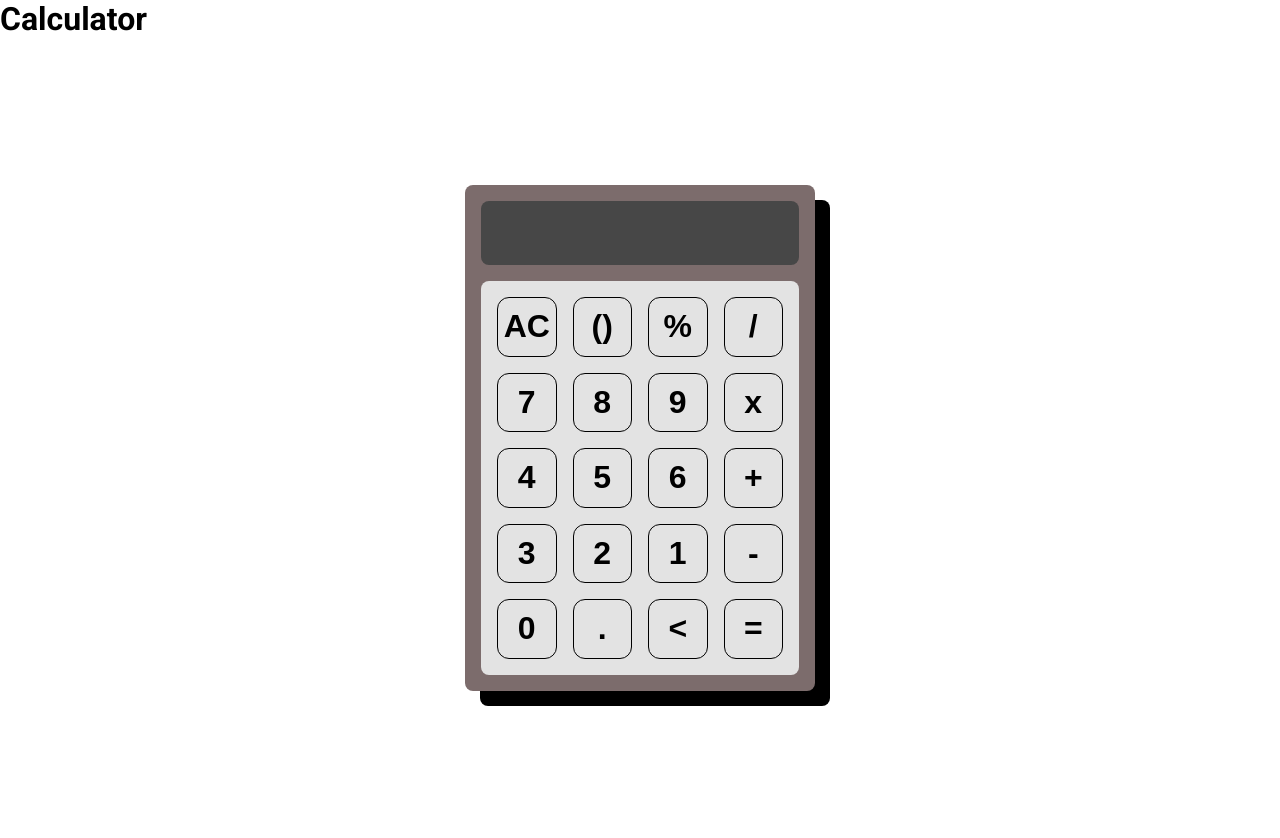
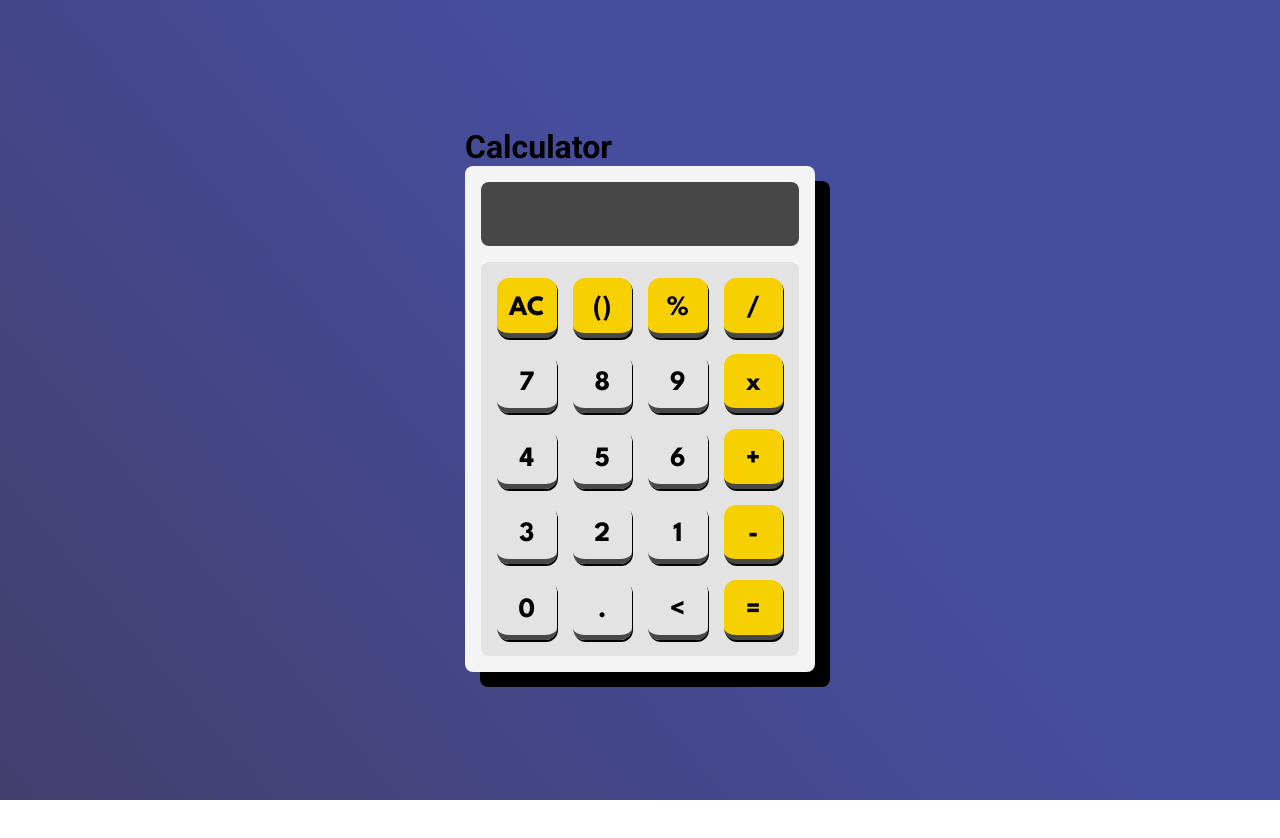
Before and after one commit to mauriciompf/calculator-m, a React (Vite) app: page / in a window 1280 px wide. After the commit the page ends 800 px from the top, so only its background shows below. Built offline with nearby package versions, Linux system fonts and the light colour scheme.

Commit message:
Update files

```diff
--- a/index.html
+++ b/index.html
@@ -9,6 +9,10 @@
       href="https://fonts.googleapis.com/css2?family=Roboto:wght@400;700&display=swap"
       rel="stylesheet"
     />
+    <link
+      href="https://fonts.googleapis.com/css2?family=League+Spartan:wght@700&display=swap"
+      rel="stylesheet"
+    />
     <meta name="viewport" content="width=device-width, initial-scale=1.0" />
     <title>Calculator</title>
   </head>
--- a/src/components/App.jsx
+++ b/src/components/App.jsx
@@ -4,7 +4,7 @@ import "../styles/styles.css";
 
 export default function App() {
   return (
-    <main className={app.main}>
+    <main>
       <h1>Calculator</h1>
       <Calculator className={app.calculator} />
     </main>
--- a/src/components/Calculator.jsx
+++ b/src/components/Calculator.jsx
@@ -170,7 +170,6 @@ export default function Calculator({ className }) {
   }
 
   return (
-    <div className={className}>
     <div className={calculator.wrapper}>
       <Display expression={expression} errorMessage={error} />
 
@@ -211,6 +210,5 @@ export default function Calculator({ className }) {
         </div>
       </div>
     </div>
-    </div>
   );
 }
--- a/src/styles/App.module.css
+++ b/src/styles/App.module.css
@@ -1,10 +1,14 @@
 :root {
-  --primary-white: #f4f4f4;
-  --primary-black: #474747;
+  --primary-blue: #454e9e;
+  --primary-green: #018e42;
+  --primary-yellow: #f7d002;
+
+  --gradient-main: linear-gradient(
+    50deg,
+    rgb(67, 62, 109) 0%,
+    rgba(69, 78, 158, 1) 60%
+  );
+
+  --neutral-white: #f4f4f4;
+  --neutral-black: #474747;
 }
-
-.calculator {
-  display: grid;
-  place-items: center;
-  height: 100vh;
-}
--- a/src/styles/Calculator.module.css
+++ b/src/styles/Calculator.module.css
@@ -1,12 +1,15 @@
 .wrapper {
-  width: min(350px, 100%);
+  width: 350px;
   border-radius: 0.5rem;
   padding: 1rem;
-  background-color: rgb(124, 108, 108);
+  background-color: var(--neutral-white);
   box-shadow: 15px 15px 0px;
+  /* box-shadow: 0 4px 8px 0 rgba(0, 0, 0, 0.2), 0 6px 20px 0 rgba(0, 0, 0, 0.19); */
 }
 
-.btn {
-  padding: 1rem;
-  font-size: 2em;
+@media screen and (max-width: 415px) {
+  .wrapper {
+    /* width: 100%; */
+    box-shadow: none;
+  }
 }
--- a/src/styles/Display.module.css
+++ b/src/styles/Display.module.css
@@ -2,8 +2,8 @@
   text-align: right;
   display: grid;
   align-items: center;
-  background-color: var(--primary-black);
-  color: var(--primary-white);
+  background-color: var(--neutral-black);
+  color: var(--neutral-white);
   aspect-ratio: 1 / 0.2;
   margin-block-end: 1rem;
   border-radius: 0.5rem;
--- a/src/styles/Keypad.module.css
+++ b/src/styles/Keypad.module.css
@@ -8,13 +8,20 @@
 }
 
 .btn {
-  padding: 0.3rem;
+  /* padding: 0.3rem; */
   aspect-ratio: 1 / 1;
   font-weight: 700;
-  font-size: 2em;
-  border: 1px solid black;
+  font-size: 1.75em;
+  /* border: 1px solid black; */
   border-radius: 0.75rem;
   user-select: none;
+  box-shadow: 1px 2px 0px;
+  padding-top: 5px;
+  border-bottom: 5px solid var(--neutral-black);
+}
+
+.btn:active {
+  border-bottom: 0px solid transparent;
 }
 
 .top {
@@ -24,6 +31,17 @@
   grid-template-columns: repeat(4, 1fr);
 }
 
+.right {
+  gap: 1rem;
+  display: grid;
+  grid-column: 4;
+}
+
+.top .btn,
+.right .btn {
+  background-color: var(--primary-yellow);
+}
+
 .numbers {
   gap: 1rem;
   display: grid;
@@ -31,9 +49,3 @@
   grid-row: 2;
   grid-template-columns: repeat(3, 1fr);
 }
-
-.right {
-  gap: 1rem;
-  display: grid;
-  grid-column: 4;
-}
--- a/src/styles/styles.css
+++ b/src/styles/styles.css
@@ -10,8 +10,16 @@ html {
 }
 
 button {
+  font-family: "League Spartan", sans-serif;
   cursor: pointer;
   display: block;
   border: none;
   background-color: transparent;
 }
+
+body {
+  display: grid;
+  place-items: center;
+  height: 100vh;
+  background-image: var(--gradient-main);
+}
```
Lines whose indentation alone changed are shown as unchanged.
